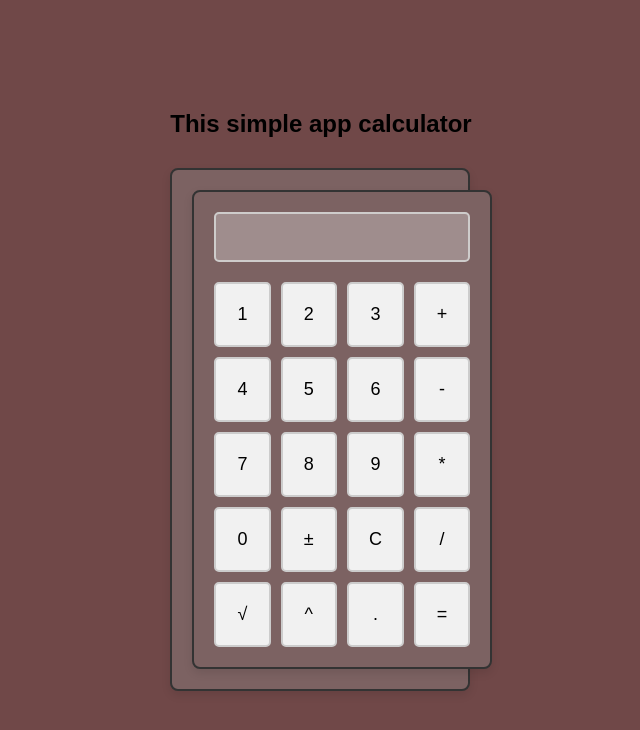
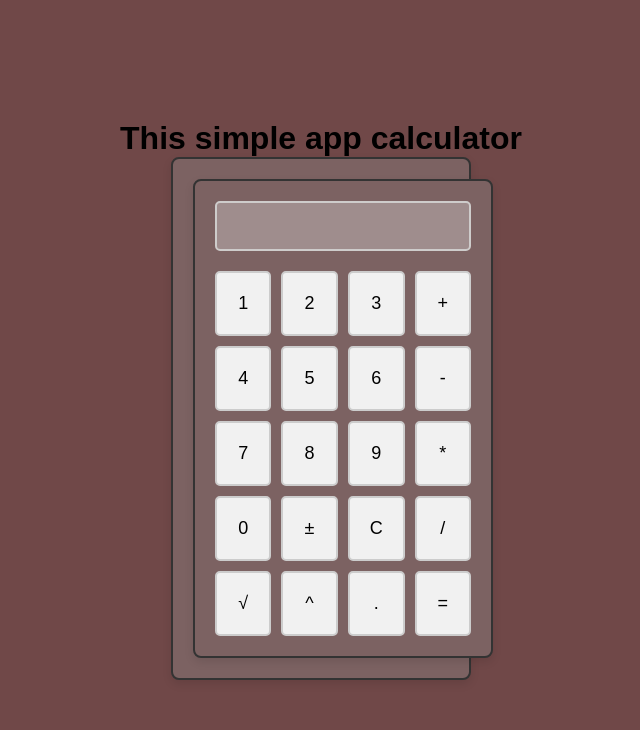
Before and after one commit to Deadspeak/azure-flask-app, a Flask app: page / in a window 1280 px wide. Shown: the top 730 px of the page, without its empty margins (319-959 px from the left). Run offline with Flask 3, Linux system fonts and the light colour scheme.

Commit message:
Update styles.css

```diff
--- a/static/css/styles.css
+++ b/static/css/styles.css
@@ -60,8 +60,9 @@ button:hover {
 button:active {
     background-color: #ccc;
 }
-h1 {
-    text-align: center;
-    margin-bottom: 30px;
-    font-size: 24px;
+
+.container {
+    display: flex;
+    flex-direction: column;
+    align-items: center;
 }
```
